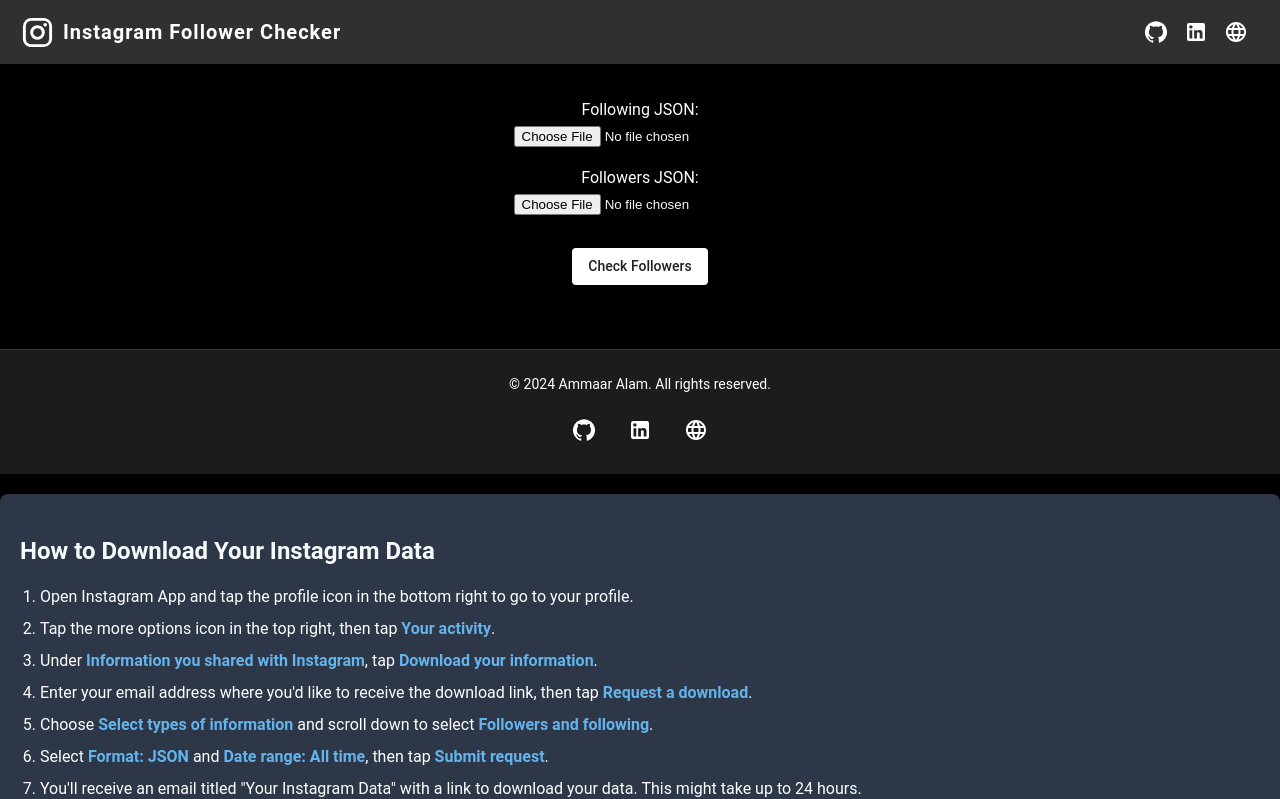
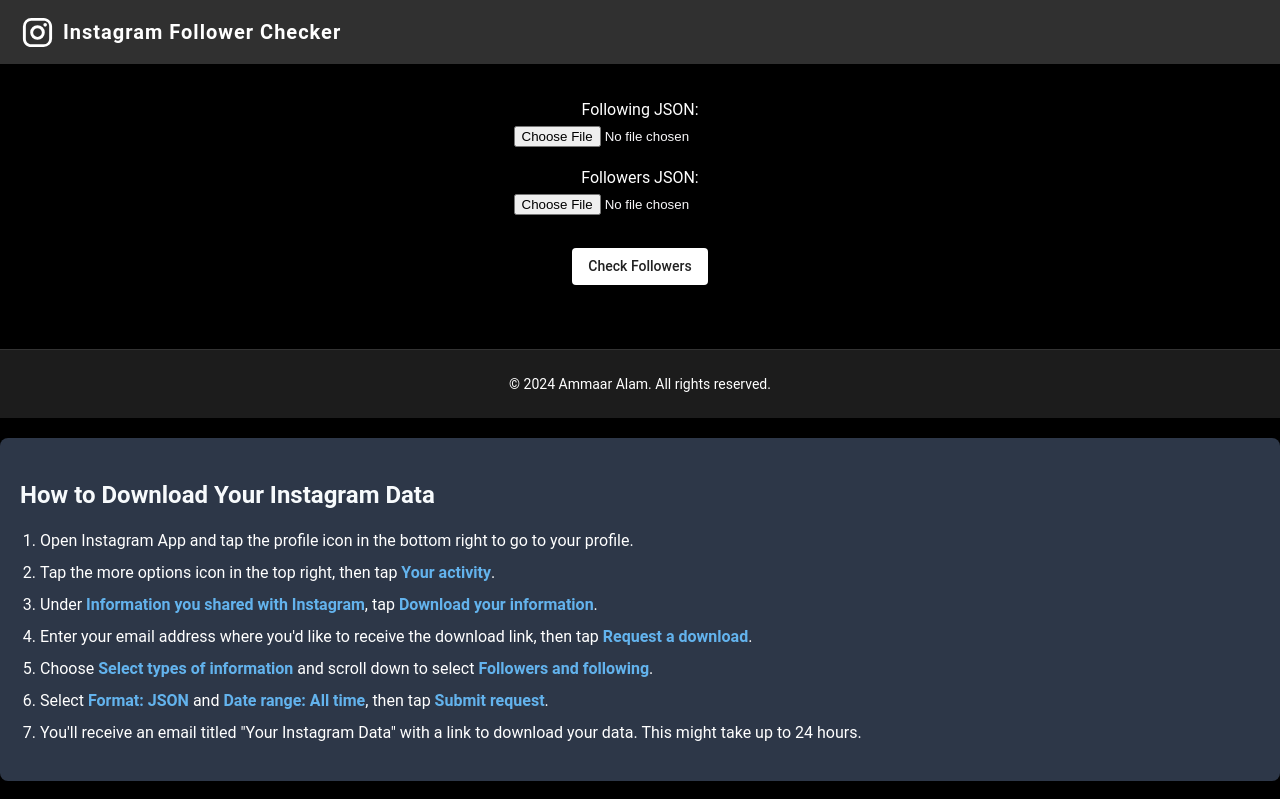
Before and after one commit to Ammaar-Alam/instagram-Checker, a React (Create React App) app in the folder client/: page / in a window 1280 px wide. Shown: the top 799 px of the page. Built offline with nearby package versions, Linux system fonts and the light colour scheme.

Commit message:
fixing duplicate backlinks

```diff
--- a/client/public/index.html
+++ b/client/public/index.html
@@ -117,9 +117,5 @@
             </a>
         </li>
     </ul>
-
-    <div class="footer">
-        <p>© 2024 Ammaar Alam. All rights reserved.</p>
-    </div>
 </body>
 </html>
--- a/client/src/App.js
+++ b/client/src/App.js
@@ -129,20 +129,6 @@
           <Typography variant="h6" sx={{ flexGrow: 1 }}>
             Instagram Follower Checker
           </Typography>
-          {/* social links in AppBar */}
-          <IconButton color="inherit" href="https://github.com/Ammaar-Alam" target="_blank">
-            <GitHubIcon />
-          </IconButton>
-          <IconButton
-            color="inherit"
-            href="https://www.linkedin.com/in/Ammaar-Alam"
-            target="_blank"
-          >
-            <LinkedInIcon />
-          </IconButton>
-          <IconButton color="inherit" href="https://ammaar.xyz" target="_blank">
-            <LanguageIcon />
-          </IconButton>
         </Toolbar>
       </AppBar>
       <Container maxWidth="md">
@@ -273,17 +259,6 @@
           <Typography variant="body2" align="center">
             © {new Date().getFullYear()} Ammaar Alam. All rights reserved.
           </Typography>
-          <Box mt={2} display="flex" justifyContent="center" gap={2}>
-            <IconButton color="inherit" href="https://github.com/Ammaar-Alam" target="_blank">
-              <GitHubIcon />
-            </IconButton>
-            <IconButton color="inherit" href="https://www.linkedin.com/in/Ammaar-Alam" target="_blank">
-              <LinkedInIcon />
-            </IconButton>
-            <IconButton color="inherit" href="https://ammaar.xyz" target="_blank">
-              <LanguageIcon />
-            </IconButton>
-          </Box>
         </Container>
       </Box>
     </ThemeProvider>
```
